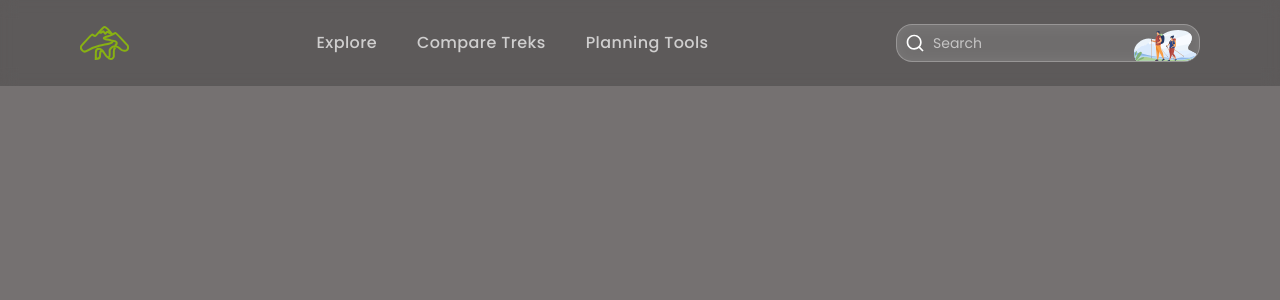
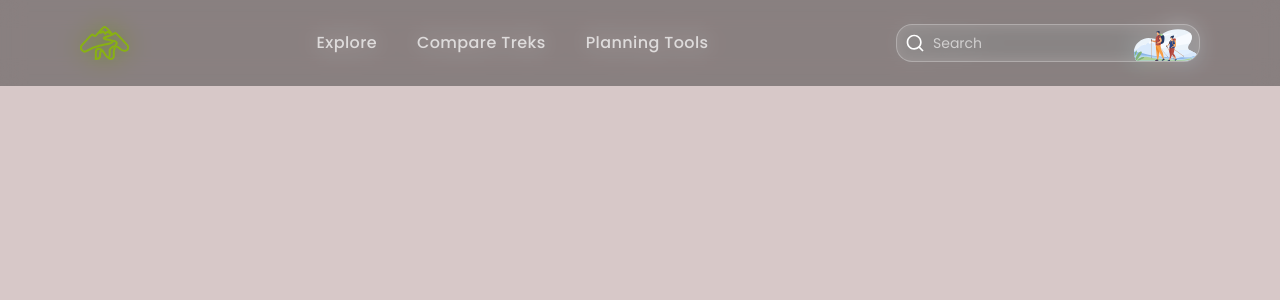
Before and after one commit to build-for-nepal/trail-nepal, a Next.js app in the folder frontend/: page / in a window 1280 px wide. Shown: the top 300 px of the page. Built offline with nearby package versions, Linux system fonts and the light colour scheme.

Commit message:
fix: cleanup components of navbar

```diff
--- a/frontend/src/app/layout.tsx
+++ b/frontend/src/app/layout.tsx
@@ -1,17 +1,8 @@
+// src/app/layout.tsx
 import type { Metadata } from "next";
-import { Geist, Geist_Mono, Poppins } from "next/font/google";
+import { Poppins, Playfair_Display } from "next/font/google";
 import "./globals.css";
-import { Weight } from "lucide-react";
-
-const geistSans = Geist({
-  variable: "--font-geist-sans",
-  subsets: ["latin"],
-});
-
-const geistMono = Geist_Mono({
-  variable: "--font-geist-mono",
-  subsets: ["latin"],
-});
+import { Navbar } from "../features/navigation/components/";
 
 const poppins = Poppins({
   subsets: ["latin"],
@@ -20,9 +11,16 @@ const poppins = Poppins({
   display: "swap",
 });
 
+const playfair = Playfair_Display({
+  subsets: ["latin"],
+  weight: ["400", "600", "700"],
+  variable: "--font-playfair",
+  display: "swap",
+});
+
 export const metadata: Metadata = {
-  title: "Trial Nepal",
-  description: "Create by Techgaun Nepal",
+  title: "Trail Nepal",
+  description: "Discover and plan treks in Nepal",
 };
 
 export default function RootLayout({
@@ -33,9 +31,12 @@ export default function RootLayout({
   return (
     <html
       lang="en"
-      className={`${geistSans.variable} ${geistMono.variable} ${poppins.variable} h-full antialiased`}
+      className={`${poppins.variable} ${playfair.variable} h-full antialiased`}
     >
-      <body className="min-h-full flex flex-col">{children}</body>
+      <body className="min-h-full flex flex-col">
+        <Navbar />
+        {children}
+      </body>
     </html>
   );
 }
--- a/frontend/src/app/page.tsx
+++ b/frontend/src/app/page.tsx
@@ -1,8 +1,8 @@
-import { Navbar } from "../features/navigation/components/navbar";
+import { Navbar } from "../features/navigation/components";
 
 export default function Home() {
   return (
-    <main className="bg-[#757171] min-h-screen">
+    <main className="bg-[#d7c8c8] min-h-screen">
       <Navbar />
     </main>
   );
--- a/frontend/src/features/navigation/components/navbar/NavLinks.tsx
+++ b/frontend/src/features/navigation/components/NavLinks.tsx
@@ -1,8 +1,14 @@
 "use client";
 
-import type { NavLink } from "@/types";
+import { cn } from "@/lib/utils";
+
 import Link from "next/link";
 import { usePathname } from "next/navigation";
+
+type NavLink = {
+  label: string;
+  href: string;
+};
 
 const NAV_LINKS: NavLink[] = [
   { label: "Explore", href: "/explore" },
@@ -23,15 +29,14 @@ export function NavLinks() {
             <li key={href}>
               <Link
                 href={href}
-                className={[
-                  "flex items-center",
-                  "relative font-poppins text-base font-medium leading-6 tracking-wide transition-colors duration-200",
+                className={cn(
+                  "relative flex items-center font-poppins text-base font-medium leading-6 tracking-wide transition-colors duration-200",
                   "after:absolute after:-bottom-1 after:left-0 after:h-[2px] after:w-full",
                   "after:origin-left after:scale-x-0 after:rounded-full after:bg-brand",
                   "after:transition-transform after:duration-200",
                   "hover:text-white hover:after:scale-x-100",
-                  isActive ? "text-brand after:scale-x-100" : "text-white/70",
-                ].join(" ")}
+                  isActive ? "text-white after:scale-x-100" : "text-white/70",
+                )}
               >
                 {label}
               </Link>
--- a/frontend/src/features/navigation/components/navbar/Navbar.tsx
+++ b/frontend/src/features/navigation/components/Navbar.tsx
@@ -1,3 +1,4 @@
+// features/navigation/components/Navbar.tsx
 import Image from "next/image";
 import Link from "next/link";
 import { NavLinks } from "./NavLinks";
@@ -5,7 +6,9 @@ import { SearchBar } from "./SearchBar";
 
 export function Navbar() {
   return (
-    <header className="fixed top-0 left-0 right-0 z-50 bg-black/20 backdrop-blur-sm">
+    // Glassmorphism header — bg handled via Tailwind, not inline style
+    <header className="fixed top-0 left-0 right-0 z-50 bg-black/20 backdrop-blur-md">
+      {/* Max 1440px container — fluid below that breakpoint */}
       <div className="flex justify-between items-center px-6 md:px-20 py-6 max-w-[1440px] mx-auto w-full">
         <Link
           href="/"
--- /dev/null
+++ b/frontend/src/features/navigation/components/SearchBar.tsx
@@ -0,0 +1,44 @@
+import Image from "next/image";
+
+export function SearchBar() {
+  return (
+    <div className="relative flex w-[304px] items-center gap-2 overflow-hidden rounded-[16px] border border-white/25 bg-white/20 px-2 py-2 backdrop-blur-sm transition-all duration-200 focus-within:border-white/40 focus-within:bg-white/25">
+      <Image
+        src="/icons/search-line.svg"
+        alt=""
+        width={20}
+        height={20}
+        className="shrink-0"
+        aria-hidden="true"
+      />
+
+      <input
+        type="search"
+        placeholder="Search"
+        className="flex-1 border-none bg-transparent font-poppins text-sm font-normal leading-5 text-white outline-none placeholder:text-white/60 [&::-webkit-search-cancel-button]:hidden"
+        aria-label="Search treks"
+      />
+      <div
+        className="pointer-events-none absolute bottom-0 right-0 h-[32px] w-[65px]"
+        aria-hidden="true"
+      >
+        <Image
+          src="/icons/mountain.svg"
+          alt=""
+          width={66}
+          height={32}
+          className="absolute bottom-0 right-0 h-full w-full"
+        />
+        <div className="absolute left-[17px] top-[2px] h-[30px] w-[33px] pointer-events-none">
+          <Image
+            src="/icons/hiker.svg"
+            alt=""
+            width={33}
+            height={30}
+            className="h-full w-full"
+          />
+        </div>
+      </div>
+    </div>
+  );
+}
--- a/frontend/src/features/navigation/components/navbar/SearchBar.tsx
+++ /dev/null
@@ -1,39 +0,0 @@
-// features/navigation/components/SearchBar.tsx
-"use client";
-
-import Image from "next/image";
-
-export function SearchBar() {
-  return (
-    <div className="flex items-center gap-2 px-2 py-2 w-[304px] rounded-[16px] bg-white/20 backdrop-blur-sm border border-white/25 transition-all duration-200 focus-within:bg-white/25 focus-within:border-white/40 overflow-hidden relative">
-      <Image
-        src="/icons/search-line.svg"
-        alt=""
-        width={20}
-        height={20}
-        className="shrink-0"
-      />
-
-      <input
-        type="search"
-        placeholder="Search"
-        className="flex-1 bg-transparent text-white font-poppins text-sm font-normal leading-5 placeholder:text-white/60 outline-none border-none [&::-webkit-search-cancel-button]:hidden"
-        aria-label="Search treks"
-      />
-
-      {/* Decorative illustration — pointer-events disabled, clipped by parent overflow-hidden */}
-      <div className="pointer-events-none absolute right-0 bottom-0 w-[65px] h-[32px]">
-        <Image
-          src="/icons/mountain.svg"
-          alt=""
-          width={66}
-          height={32}
-          className="absolute right-0 bottom-0"
-        />
-        <div className="absolute pointer-events-none w-[33px] h-[30px] left-[17px] top-[2px]">
-          <Image src="/icons/hiker.svg" alt="" width={33} height={30} />
-        </div>
-      </div>
-    </div>
-  );
-}
```
Also changed, not shown: frontend/src/features/navigation/components/index.ts (renamed from frontend/src/features/navigation/components/navbar/index.ts).
